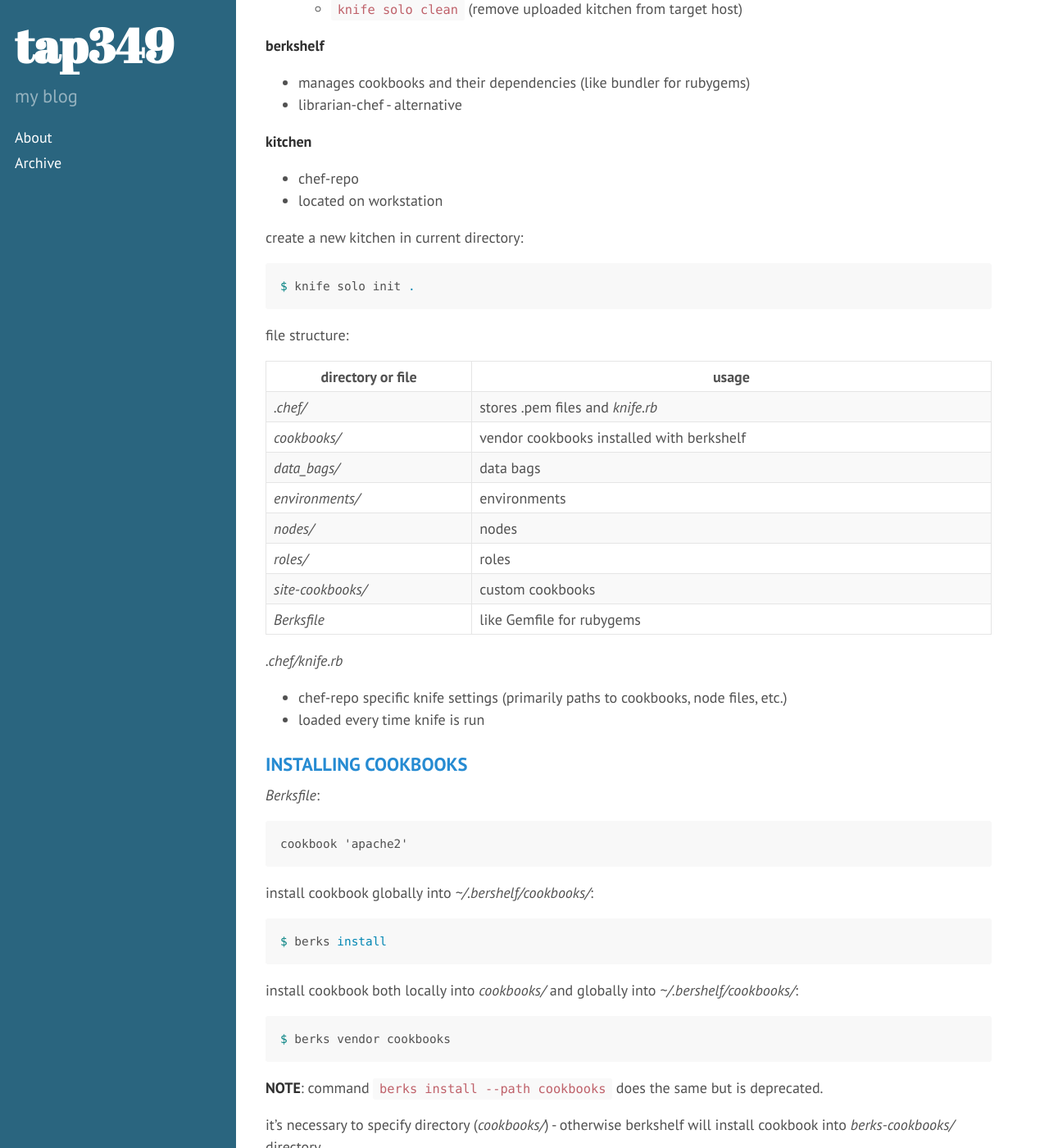
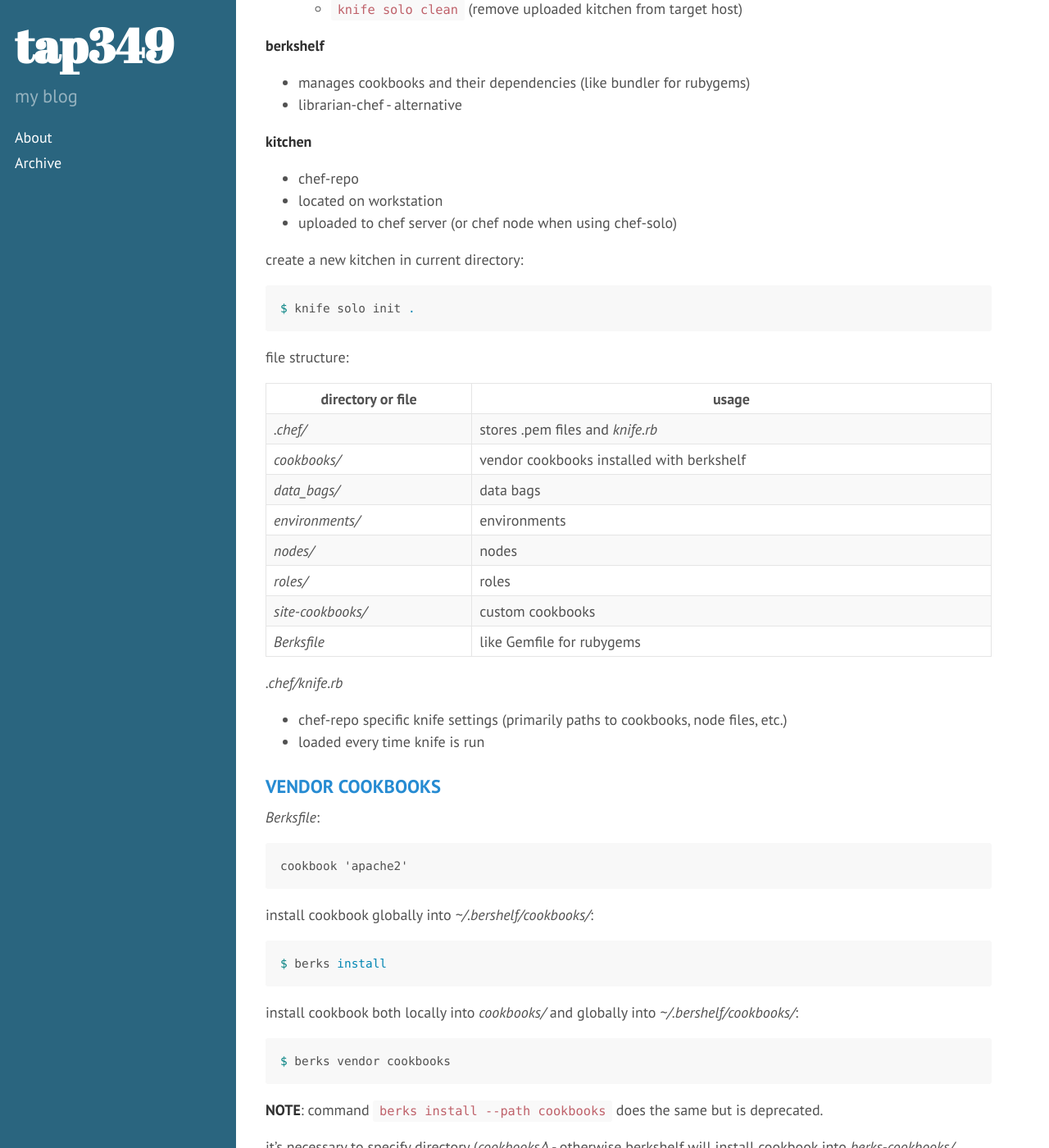
Before and after one commit to tap349/tap349.github.io, a Jekyll site: the page built from _posts/2015-01-06-notes-about-chef.md, in a window 1280 px wide and 1400 px high, scrolled down 1224 px. Shown: the whole window at 82% size. Built offline with Jekyll 4.4.1, drawn with Linux system fonts in a browser that asks for light colours; Markdown is read by kramdown in place of the engine named in the settings; some of the changed text lies outside the part shown.

Commit message:
update 2016-01-10_03:35:03

```diff
--- a/_posts/2015-01-06-notes-about-chef.md
+++ b/_posts/2015-01-06-notes-about-chef.md
@@ -65,6 +65,7 @@ ___
 
 - chef-repo
 - located on workstation
+- uploaded to chef server (or chef node when using chef-solo)
 
 create a new kitchen in current directory:
 
@@ -90,7 +91,7 @@ _.chef/knife.rb_
 - chef-repo specific knife settings (primarily paths to cookbooks, node files, etc.)
 - loaded every time knife is run
 
-### [INSTALLING COOKBOOKS](https://docs.chef.io/cookbooks.html)
+### [VENDOR COOKBOOKS](https://docs.chef.io/cookbooks.html)
 
 _Berksfile_:
 
```
Also changed, not shown: other parts of _posts/2015-01-06-notes-about-chef.md (+1 -1 lines).
